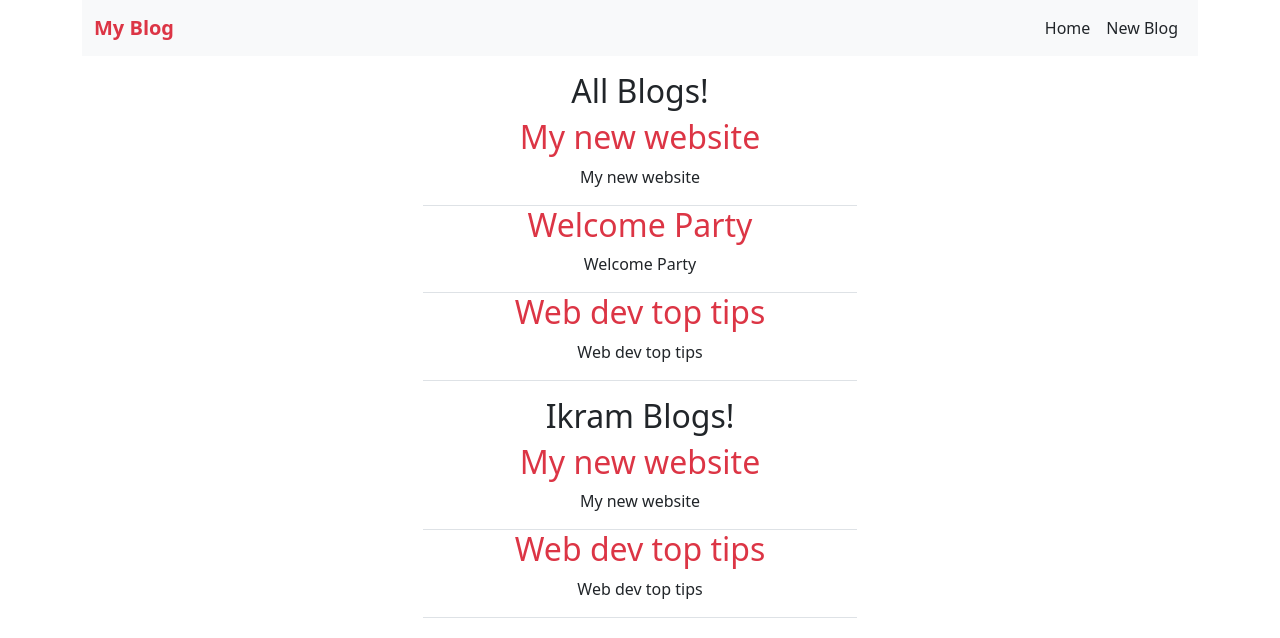
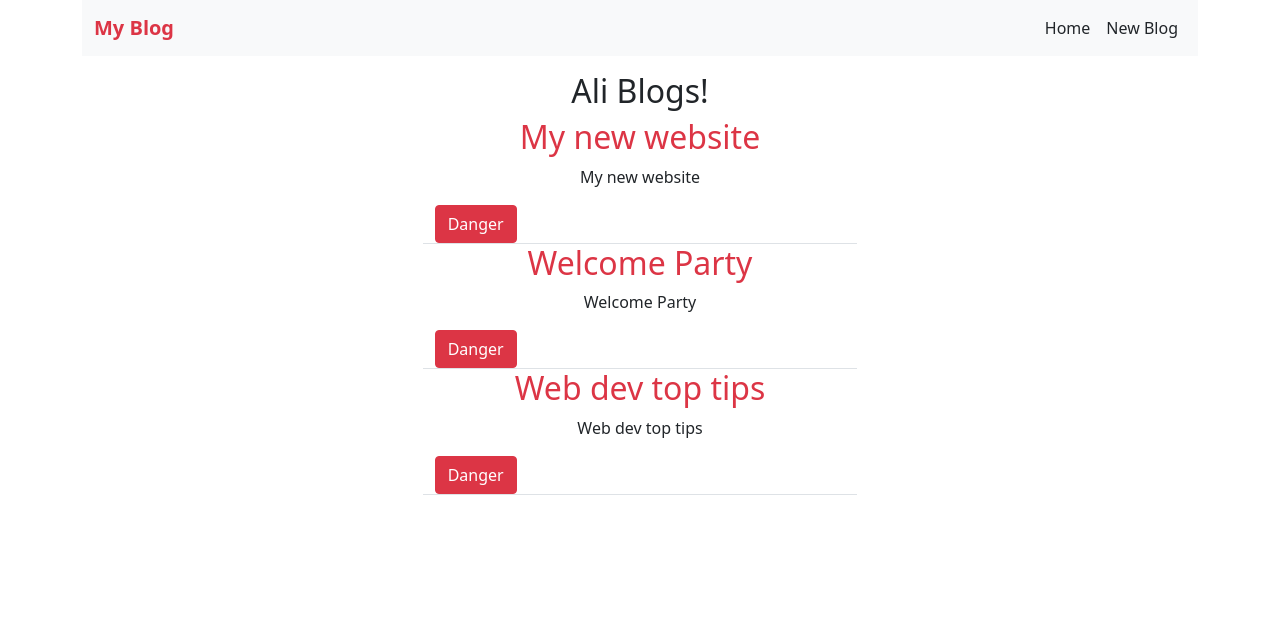
Before and after one commit to chikram/blog, a React (Create React App) app: page / in a window 1280 px wide. Shown: the top 638 px of the page. Built offline with nearby package versions, Linux system fonts and the light colour scheme.

Commit message:
passing function as a prob

```diff
--- a/src/component/BlogList.js
+++ b/src/component/BlogList.js
@@ -1,5 +1,5 @@
 //prob and title both are probs
-function BlogList({ prob, title }) {
+function BlogList({ prob, title, handleDelete }) {
     return (
         <>
             <div className="containe my-3">
@@ -9,6 +9,7 @@ function BlogList({ prob, title }) {
                         <div className="col-lg-4 col-sm-6 col-10 mx-auto thumbnail border border-buttom-1 border-top-0 border-start-0 border-end-0">
                             <h2 className="text-danger text-center">{blog.title}</h2>
                             <p className="text-center">{blog.title}</p>
+                            <button type="button" class="btn btn-danger" onClick={() => handleDelete(blog.id)}>Danger</button>
                         </div>
                     </div>
                 ))}
--- a/src/component/Home.js
+++ b/src/component/Home.js
@@ -7,13 +7,17 @@ function Home() {
         { title: "Welcome Party", author: "Saeed", id: 2 },
         { title: "Web dev top tips", author: "Ikram", id: 3 },
     ]);
+    const handleDelete = (id) => {
+        const newBlogs = blogs.filter(blog => blog.id !== id)
+        setBlogs(newBlogs)
+    }
+
     return (
         <>
             <div className="container mx-30">
                 <NavBar />
             </div>
-            <BlogList prob={blogs} title="All Blogs!" />
-            <BlogList prob={blogs.filter((blog) => blog.author === 'Ikram')} title="Ikram Blogs!" />
+            <BlogList prob={blogs} title="Ali Blogs!" handleDelete={handleDelete} />
         </>
     )
 }
--- a/src/index.css
+++ b/src/index.css
@@ -1,4 +1,4 @@
-.thumbnail:hover {
-  background-color: white;
+/*.thumbnail:hover {
+  background-color: rgb(31, 21, 220);
   opacity: 0.5;
-}
+} */
```
